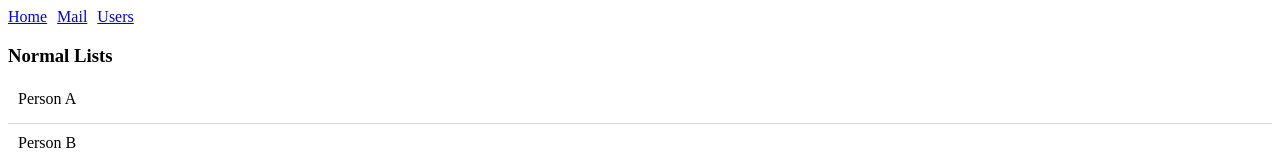
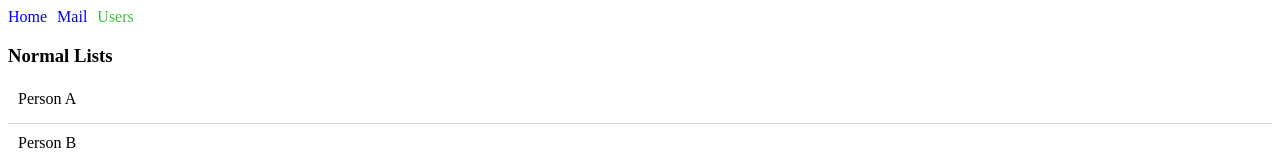
Before and after one commit to mitchellsimoens/angular-fun, an Angular app: page /users in a window 1280 px wide. Shown: the top 160 px of the page. Built offline with nearby package versions, Linux system fonts and the light colour scheme.

Commit message:
Style active route in header

```diff
--- a/src/app/app.component.css
+++ b/src/app/app.component.css
@@ -1,3 +1,16 @@
 header a {
   margin-right: 10px;
 }
+
+a {
+  color: #0000ff;
+  text-decoration: none;
+}
+
+a:visited {
+  color: #0000ff;
+}
+
+a.active {
+  color: #3dc53d;
+}
--- a/src/app/app.component.html
+++ b/src/app/app.component.html
@@ -1,7 +1,7 @@
 <header>
-  <a [routerLink]="['']">Home</a>
-  <a [routerLink]="['/mail']">Mail</a>
-  <a [routerLink]="['/users']">Users</a>
+  <a routerLink="/" routerLinkActive="active" [routerLinkActiveOptions]="{exact: true}">Home</a>
+  <a routerLink="/mail" routerLinkActive="active">Mail</a>
+  <a routerLink="/users" routerLinkActive="active">Users</a>
 </header>
 
 <router-outlet></router-outlet>
```
